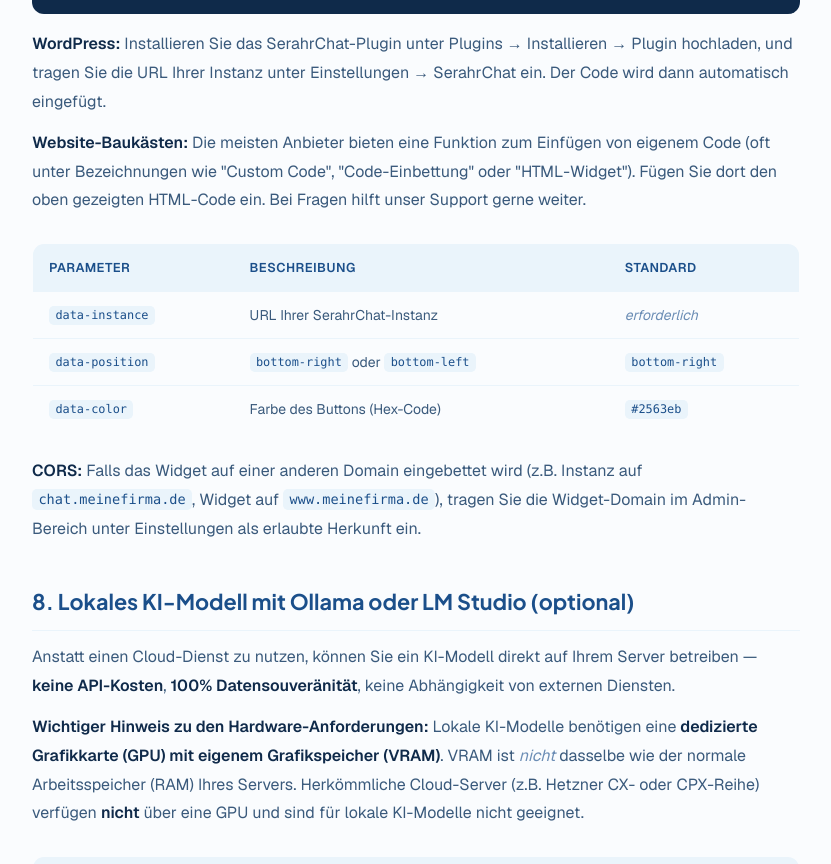
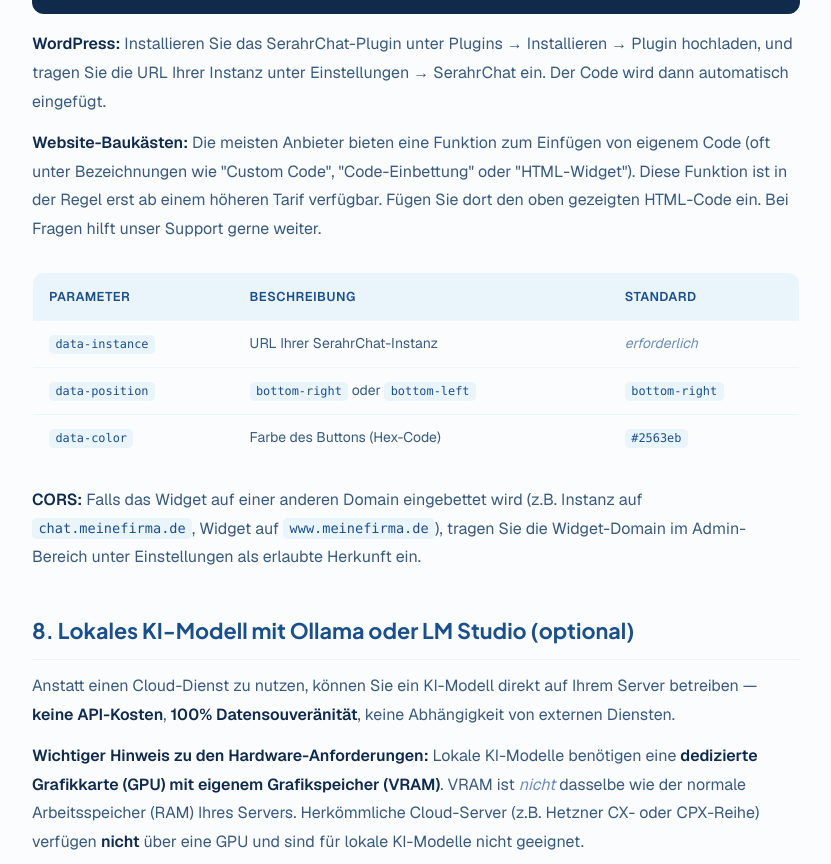
Before and after one commit to Reeb78/serahr-website, a Next.js app: page /de/dokumentation/chat in a window 1280 px wide. Shown: the part 4699-5563 px from the top of the page, without its empty margins (224-1055 px from the left). Built offline with nearby package versions, Linux system fonts and the light colour scheme.

Commit message:
docs: note that builder custom code requires higher-tier plan
Set expectations that code injection is typically not available
on free or basic website builder plans.

Co-Authored-By: Claude Opus 4.6 <noreply@anthropic.com>

```diff
--- a/src/app/[locale]/dokumentation/chat/page.tsx
+++ b/src/app/[locale]/dokumentation/chat/page.tsx
@@ -145,7 +145,7 @@ function DoksChatDE() {
   strategy="lazyOnload"
 />`}</code></pre>
       <p><strong>WordPress:</strong> Installieren Sie das SerahrChat-Plugin unter Plugins → Installieren → Plugin hochladen, und tragen Sie die URL Ihrer Instanz unter Einstellungen → SerahrChat ein. Der Code wird dann automatisch eingefügt.</p>
-      <p><strong>Website-Baukästen:</strong> Die meisten Anbieter bieten eine Funktion zum Einfügen von eigenem Code (oft unter Bezeichnungen wie &quot;Custom Code&quot;, &quot;Code-Einbettung&quot; oder &quot;HTML-Widget&quot;). Fügen Sie dort den oben gezeigten HTML-Code ein. Bei Fragen hilft unser Support gerne weiter.</p>
+      <p><strong>Website-Baukästen:</strong> Die meisten Anbieter bieten eine Funktion zum Einfügen von eigenem Code (oft unter Bezeichnungen wie &quot;Custom Code&quot;, &quot;Code-Einbettung&quot; oder &quot;HTML-Widget&quot;). Diese Funktion ist in der Regel erst ab einem höheren Tarif verfügbar. Fügen Sie dort den oben gezeigten HTML-Code ein. Bei Fragen hilft unser Support gerne weiter.</p>
       <div className="overflow-x-auto">
         <table>
           <thead><tr><th>Parameter</th><th>Beschreibung</th><th>Standard</th></tr></thead>
@@ -330,7 +330,7 @@ function DoksChatEN() {
   strategy="lazyOnload"
 />`}</code></pre>
       <p><strong>WordPress:</strong> Install the SerahrChat plugin via Plugins → Add New → Upload Plugin, then enter your instance URL under Settings → SerahrChat. The code is then added automatically.</p>
-      <p><strong>Website builders:</strong> Most providers offer a way to add custom code (often called &quot;Custom Code&quot;, &quot;Code Embed&quot; or &quot;HTML Widget&quot;). Paste the HTML code shown above there. Contact our support if you need help.</p>
+      <p><strong>Website builders:</strong> Most providers offer a way to add custom code (often called &quot;Custom Code&quot;, &quot;Code Embed&quot; or &quot;HTML Widget&quot;). This feature is usually only available on higher-tier plans. Paste the HTML code shown above there. Contact our support if you need help.</p>
       <div className="overflow-x-auto">
         <table>
           <thead><tr><th>Parameter</th><th>Description</th><th>Default</th></tr></thead>
```
